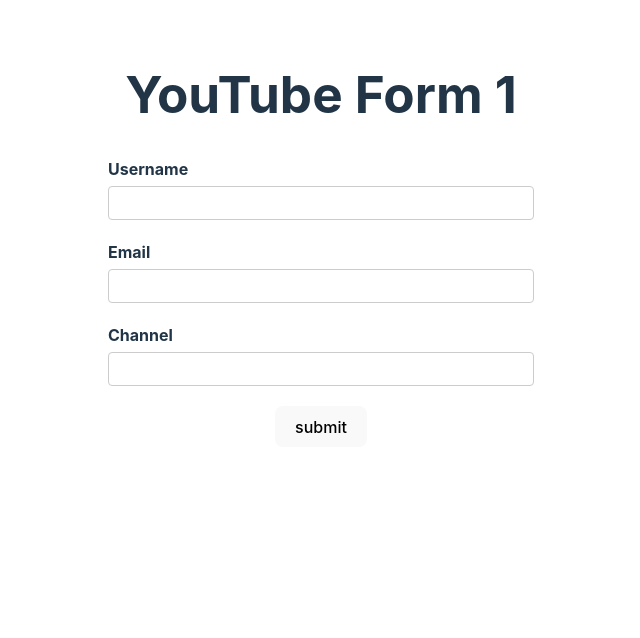
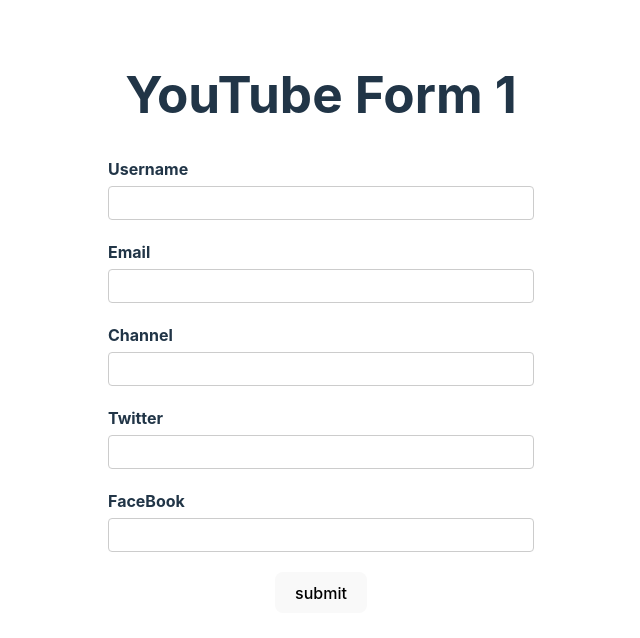
Before and after one commit to Rhythm-08/React-hook-form, a React (Vite) app: page / in a window 1280 px wide. Shown: the top 638 px of the page, without its empty margins (319-959 px from the left). Built offline with nearby package versions, Linux system fonts and the light colour scheme.

Commit message:
feat: learning nested object fields

```diff
--- a/src/components/YoutubeForm.tsx
+++ b/src/components/YoutubeForm.tsx
@@ -5,13 +5,28 @@
 type FormValues = {
     username: string,
     email: string,
-    channel: string
+    channel: string,
+    socials : {
+        twitter: string,
+        facebook : string
+    }
 };
 
 
 
 const YoutubeForm = () => {
-    const form = useForm<FormValues>();
+    const form = useForm<FormValues>({
+        defaultValues: {
+            username: '',
+            email: '',
+            channel: '',
+            socials: { // nested Objects
+                twitter:'',
+                facebook:''
+            }
+        },
+
+    });
     const { register, control, handleSubmit, formState } = form;
     const { errors } = formState;
     renderCount++;
@@ -67,6 +82,16 @@
                     <p className="error">{errors?.channel?.message}</p>
                 </div>
 
+                <div className="formControl">
+                    <label htmlFor="twitter">Twitter</label>
+                    <input type="text" id="twitter" {...register("socials.twitter")} />
+                </div>
+
+                <div className="formControl">
+                    <label htmlFor="facebook">FaceBook</label>
+                    <input type="text" id="facebook" {...register("socials.facebook")} />
+                </div>
+
                 <button>submit </button>
 
             </form>
```
